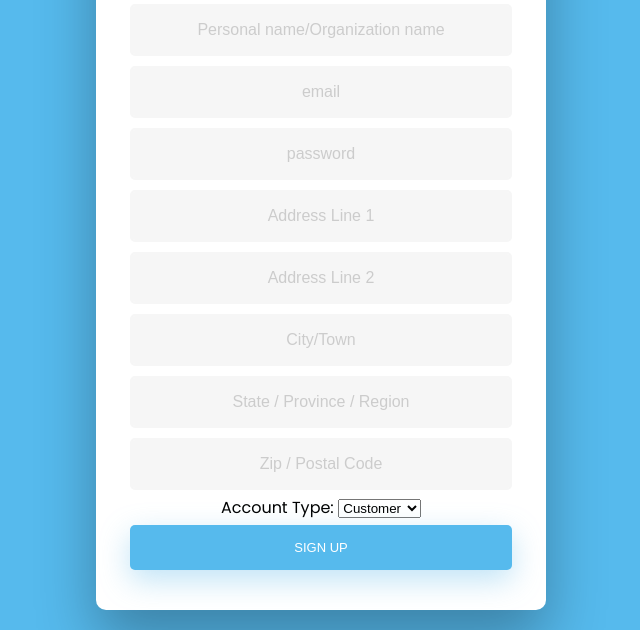
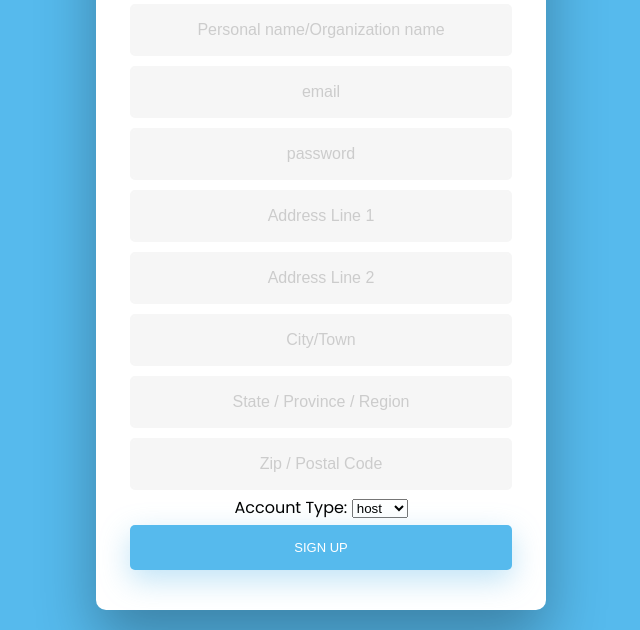
Before and after one commit to tamablevirus/HackDuke-2021-Riggy, a Flask app: page /register in a window 1280 px wide. Shown: the part 280-910 px from the top of the page, without its empty margins (319-959 px from the left). Run offline with Flask 2, Linux system fonts and the light colour scheme; parts of the project's set-up code (start-up, migrations or seed data) failed here and were passed over.

Commit message:
Changed user type dropdown to host and miner

```diff
--- a/app.py
+++ b/app.py
@@ -12,6 +12,8 @@ base = os.getcwd()
 app.config['UPLOAD_FOLDER'] = base +'/static'
 
 f_credential = json.loads(os.environ['GOOGLE_APPLICATION_CREDS'])
+
+
 f_credentials = firebase_admin.credentials.Certificate(f_credential)
 fb = firebase_admin.initialize_app(f_credentials, {'databaseURL': 'https://riggy-72c18-default-rtdb.firebaseio.com/'})
 
--- a/templates/signup.html
+++ b/templates/signup.html
@@ -28,9 +28,8 @@
         <input type="text" id="zip" name="zip" placeholder="Zip / Postal Code" class="fadeIn fourth" required>
         <label for="account_type" class="fadeIn fourth">Account Type: </label>
         <select id="account_type" name="account_type" class="fadeIn fourth" required>
-            <option value="customer">Customer</option>
-            <option value="distributor">Distributor</option>
-            <option value="donor">Donor</option>
+            <option value="host">host</option>
+            <option value="miner">miner</option>
         </select>
       <input type="submit" class="fadeIn fourth" value="Sign Up">
     </form>
```
